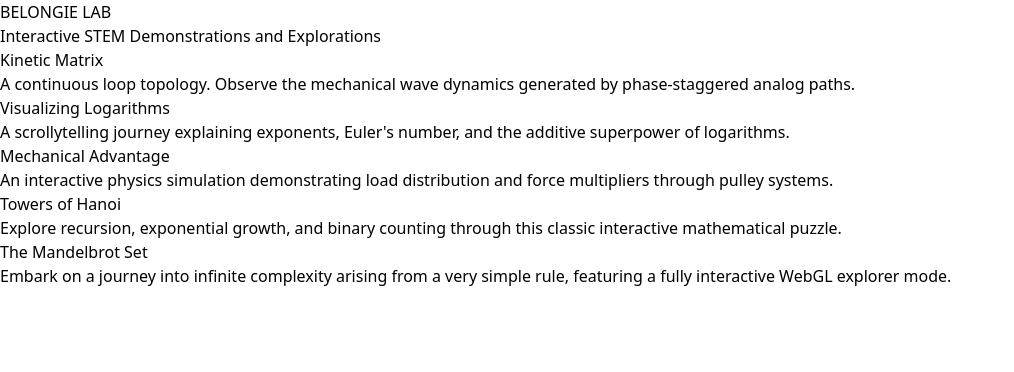
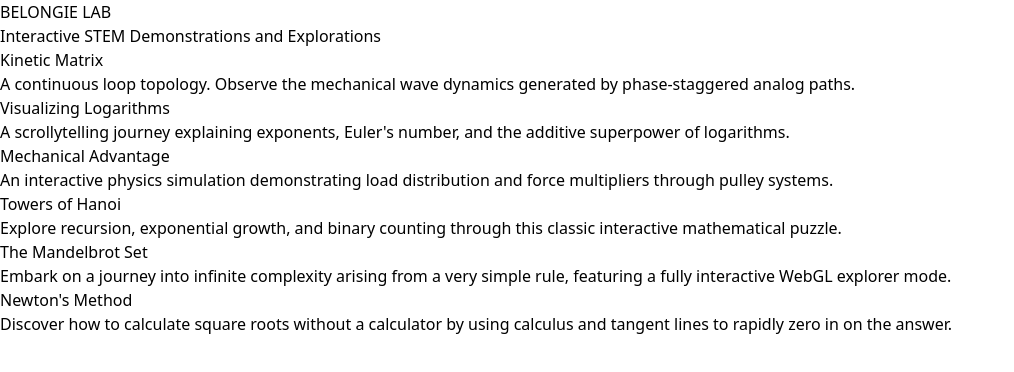
Before and after one commit to BelongieLab/stem-demos, a React (Vite) app: page / in a window 1280 px wide. Shown: the top 372 px of the page, without its empty margins (0-1014 px from the left). Built offline with nearby package versions, Linux system fonts and the light colour scheme; the HTML template or start-up script is replaced by a standard one.

Commit message:
added newton-raphson

```diff
--- a/src/Home.jsx
+++ b/src/Home.jsx
@@ -79,6 +79,18 @@
             </p>
           </a>
 
+          <a
+            href="/newtons-method.html"
+            className="group block p-6 bg-[#111111] rounded-xl border border-white/5 hover:border-emerald-500/50 hover:bg-[#1a1a1a] transition-all duration-300"
+          >
+            <h2 className="text-2xl font-light tracking-wider text-white mb-2 group-hover:text-emerald-400 transition-colors">
+              Newton's Method
+            </h2>
+            <p className="text-slate-500 text-sm leading-relaxed">
+              Discover how to calculate square roots without a calculator by using calculus and tangent lines to rapidly zero in on the answer.
+            </p>
+          </a>
+
           {/* Future demos will go here! */}
 
         </div>
```
